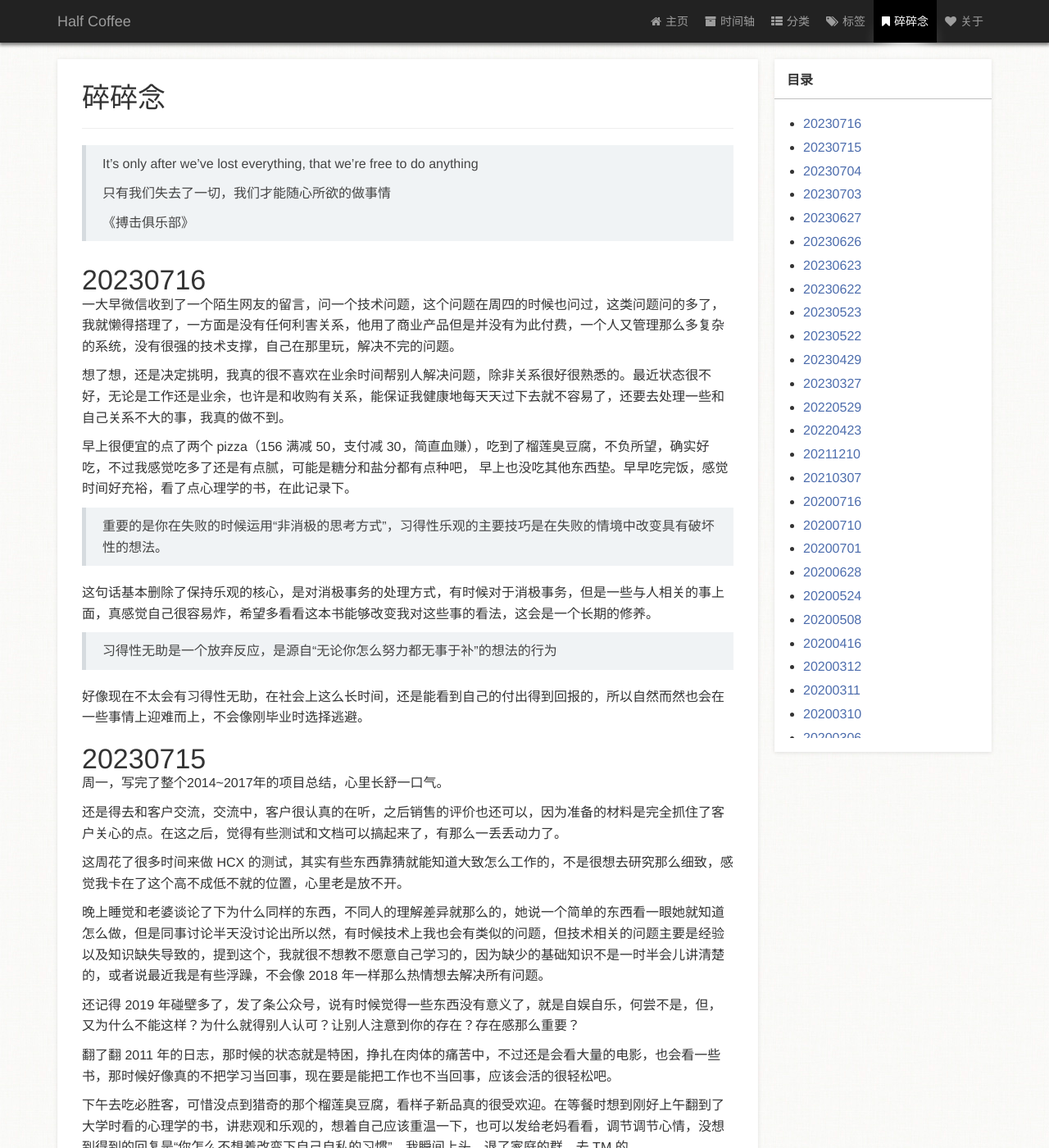
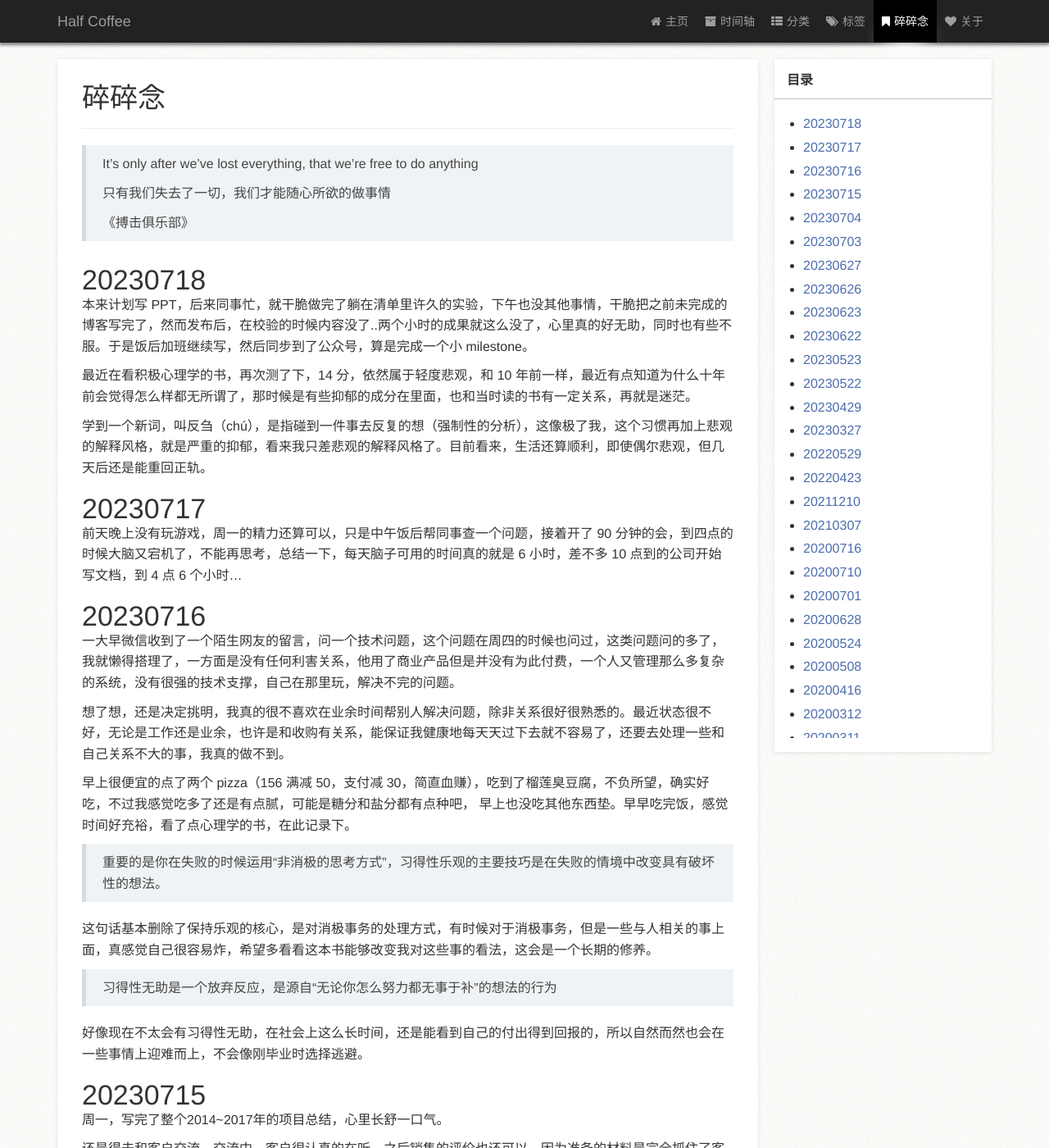
Before and after one commit to zm1990s/halfcoffee, a Jekyll site: the page built from page/3碎碎念.md, in a window 1280 px wide and 1400 px high. Shown: the whole window at 82% size. Built offline with Jekyll 4.4.1, drawn with Linux system fonts in a browser that asks for light colours; comment, search, counter and statistics services are not loaded; a style sheet for code colours, icons or effects is not loaded.

Commit message:
20230718

```diff
--- a/page/3碎碎念.md
+++ b/page/3碎碎念.md
@@ -13,6 +13,18 @@ type: page
 > 只有我们失去了一切，我们才能随心所欲的做事情
 >
 > 《搏击俱乐部》
+
+# 20230718
+
+本来计划写 PPT，后来同事忙，就干脆做完了躺在清单里许久的实验，下午也没其他事情，干脆把之前未完成的博客写完了，然而发布后，在校验的时候内容没了..两个小时的成果就这么没了，心里真的好无助，同时也有些不服。于是饭后加班继续写，然后同步到了公众号，算是完成一个小 milestone。
+
+最近在看积极心理学的书，再次测了下，14 分，依然属于轻度悲观，和 10 年前一样，最近有点知道为什么十年前会觉得怎么样都无所谓了，那时候是有些抑郁的成分在里面，也和当时读的书有一定关系，再就是迷茫。
+
+学到一个新词，叫反刍（chú），是指碰到一件事去反复的想（强制性的分析），这像极了我，这个习惯再加上悲观的解释风格，就是严重的抑郁，看来我只差悲观的解释风格了。目前看来，生活还算顺利，即使偶尔悲观，但几天后还是能重回正轨。
+
+# 20230717
+
+前天晚上没有玩游戏，周一的精力还算可以，只是中午饭后帮同事查一个问题，接着开了 90 分钟的会，到四点的时候大脑又宕机了，不能再思考，总结一下，每天脑子可用的时间真的就是 6 小时，差不多 10 点到的公司开始写文档，到 4 点 6 个小时...
 
 # 20230716
 
```
